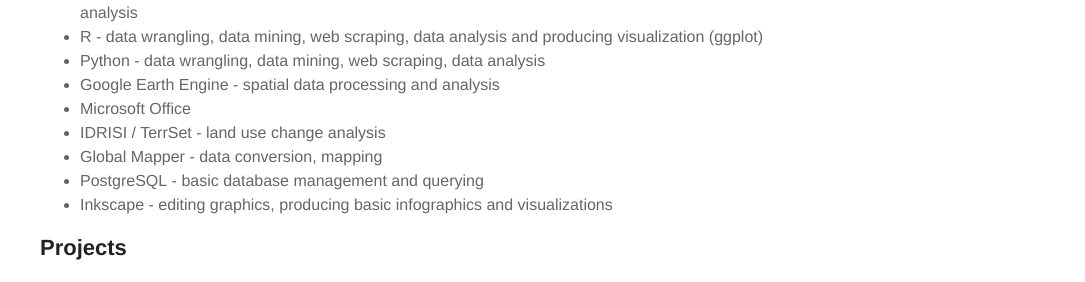
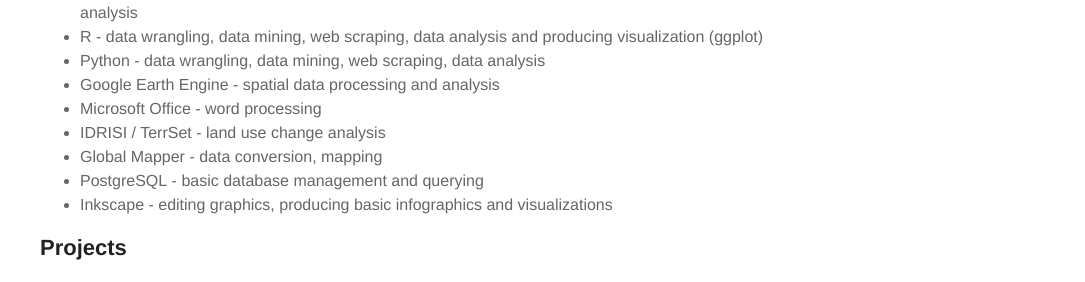
Before and after one commit to jasonjb82/jasonjb82.github.io, a Jekyll site: the page built from about.md, in a window 1280 px wide. Shown: the part 1280-1562 px from the top of the page, without its empty margins (195-1280 px from the left). Built offline with Jekyll 4.4.1, drawn with Linux system fonts in a browser that asks for light colours.

Commit message:
Update about.md

```diff
--- a/about.md
+++ b/about.md
@@ -25,7 +25,7 @@
 	<li><b>R</b> - data wrangling, data mining, web scraping, data analysis and producing visualization (ggplot)</li>
 	<li><b>Python</b> - data wrangling, data mining, web scraping, data analysis</li>
 	<li><b>Google Earth Engine</b> - spatial data processing and analysis</li>
-	<li><b>Microsoft Office</b></li>
+	<li><b>Microsoft Office</b> - word processing</li>
 	<li><b>IDRISI / TerrSet</b> - land use change analysis</li>
 	<li><b>Global Mapper</b> - data conversion, mapping</li>
 	<li><b>PostgreSQL</b> - basic database management and querying</li>
```
